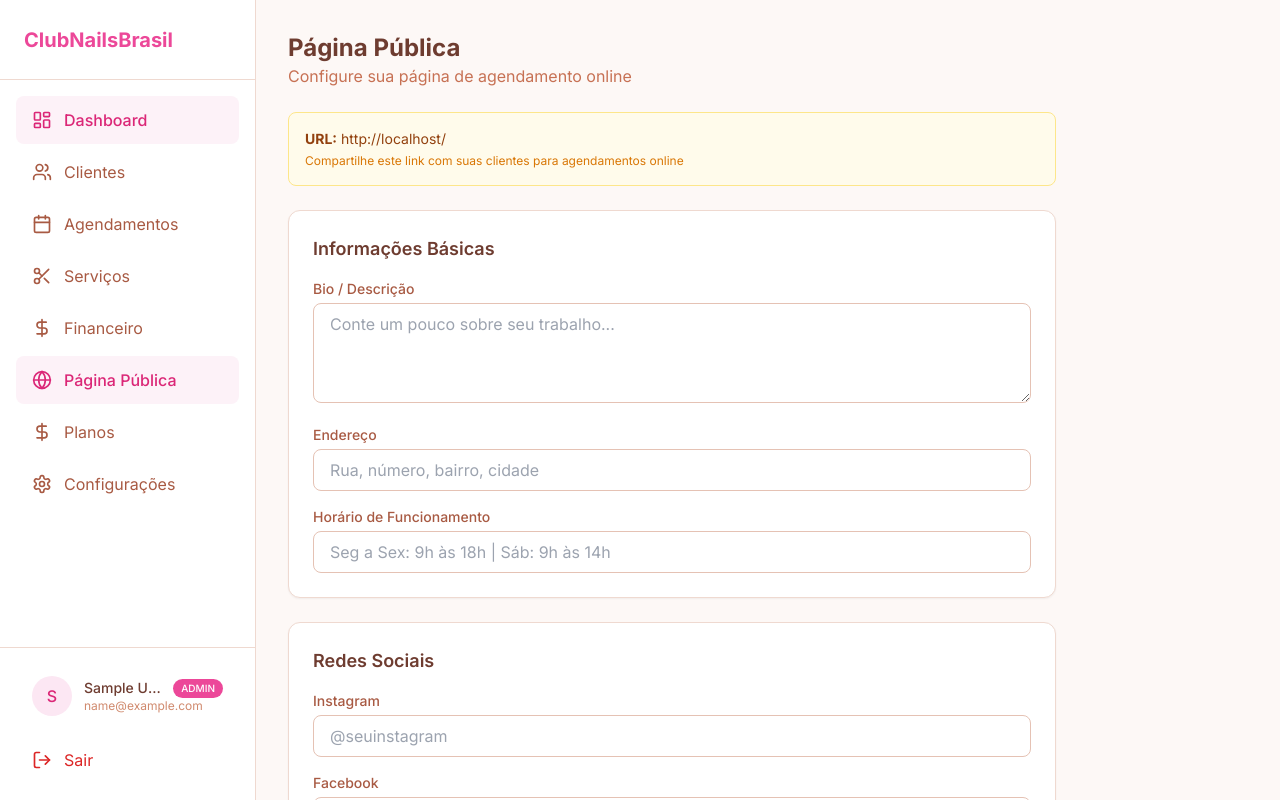
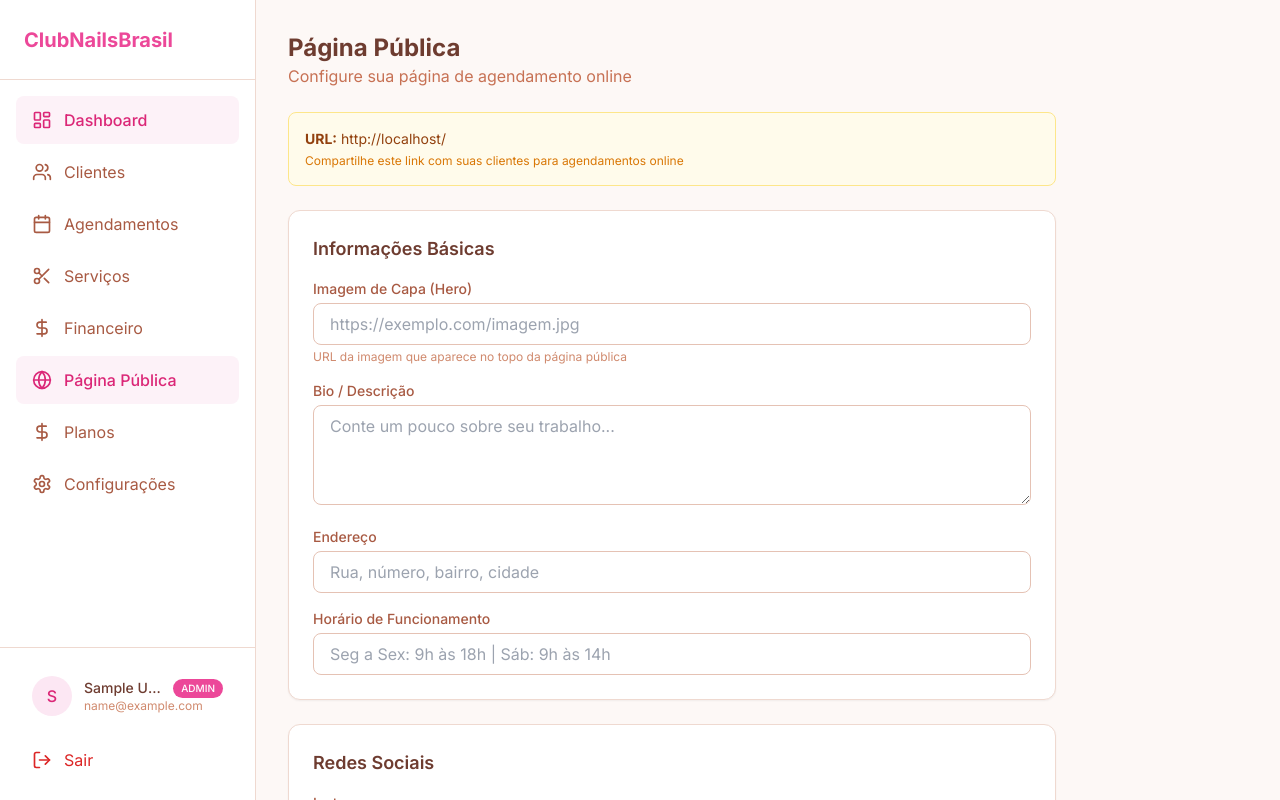
Before and after one commit to euhenriqueofc26/nails-saas, a Next.js app: page /dashboard/public in a window 1280 px wide. Shown: the top 800 px of the page. Built offline with nearby package versions, Linux system fonts and the light colour scheme; no server answers; sample sign-in values are in the browser's storage.

Commit message:
Adicionar imagem de capa na página pública

```diff
--- a/src/app/[slug]/PublicBookingClient.tsx
+++ b/src/app/[slug]/PublicBookingClient.tsx
@@ -61,6 +61,7 @@ export default function PublicBookingClient({ data }: PublicBookingClientProps)
     <div className="min-h-screen">
       <HeroSection
         studioName={data.studio.name}
+        coverImage={data.profile.coverImage}
         onScrollToServices={handleScrollToServices}
       />
 
--- a/src/app/api/public/[slug]/route.ts
+++ b/src/app/api/public/[slug]/route.ts
@@ -31,6 +31,7 @@ export async function GET(req: NextRequest, { params }: { params: { slug: string
         price: true,
         duration: true,
         description: true,
+        image: true,
       },
     })
 
--- a/src/app/dashboard/public/page.tsx
+++ b/src/app/dashboard/public/page.tsx
@@ -127,6 +127,23 @@ export default function PublicPage() {
 
           <div className="space-y-4">
             <div>
+              <label className="block text-sm font-medium text-nude-700 mb-1">Imagem de Capa (Hero)</label>
+              <input
+                type="url"
+                className="input"
+                value={formData.coverImage}
+                onChange={(e) => setFormData({ ...formData, coverImage: e.target.value })}
+                placeholder="https://exemplo.com/imagem.jpg"
+              />
+              <p className="text-xs text-nude-500 mt-1">URL da imagem que aparece no topo da página pública</p>
+              {formData.coverImage && (
+                <div className="mt-2 rounded-lg overflow-hidden h-32">
+                  <img src={formData.coverImage} alt="Preview" className="w-full h-full object-cover" />
+                </div>
+              )}
+            </div>
+
+            <div>
               <label className="block text-sm font-medium text-nude-700 mb-1">Bio / Descrição</label>
               <textarea
                 className="input min-h-[100px]"
--- a/src/components/public/HeroSection.tsx
+++ b/src/components/public/HeroSection.tsx
@@ -4,16 +4,21 @@ import { Sparkles, ArrowDown } from 'lucide-react'
 
 interface HeroSectionProps {
   studioName: string
+  coverImage?: string | null
   onScrollToServices: () => void
 }
 
-export default function HeroSection({ studioName, onScrollToServices }: HeroSectionProps) {
+const defaultImage = 'https://images.unsplash.com/photo-1604654894610-df63bc536371?w=1920&q=80'
+
+export default function HeroSection({ studioName, coverImage, onScrollToServices }: HeroSectionProps) {
+  const backgroundImage = coverImage || defaultImage
+
   return (
     <section className="relative min-h-[90vh] flex items-center justify-center overflow-hidden">
       <div
         className="absolute inset-0 bg-cover bg-center bg-no-repeat"
         style={{
-          backgroundImage: `linear-gradient(to bottom, rgba(0,0,0,0.4), rgba(0,0,0,0.6)), url('https://images.unsplash.com/photo-1604654894610-df63bc536371?w=1920&q=80')`
+          backgroundImage: `linear-gradient(to bottom, rgba(0,0,0,0.4), rgba(0,0,0,0.6)), url('${backgroundImage}')`
         }}
       />
 
```
